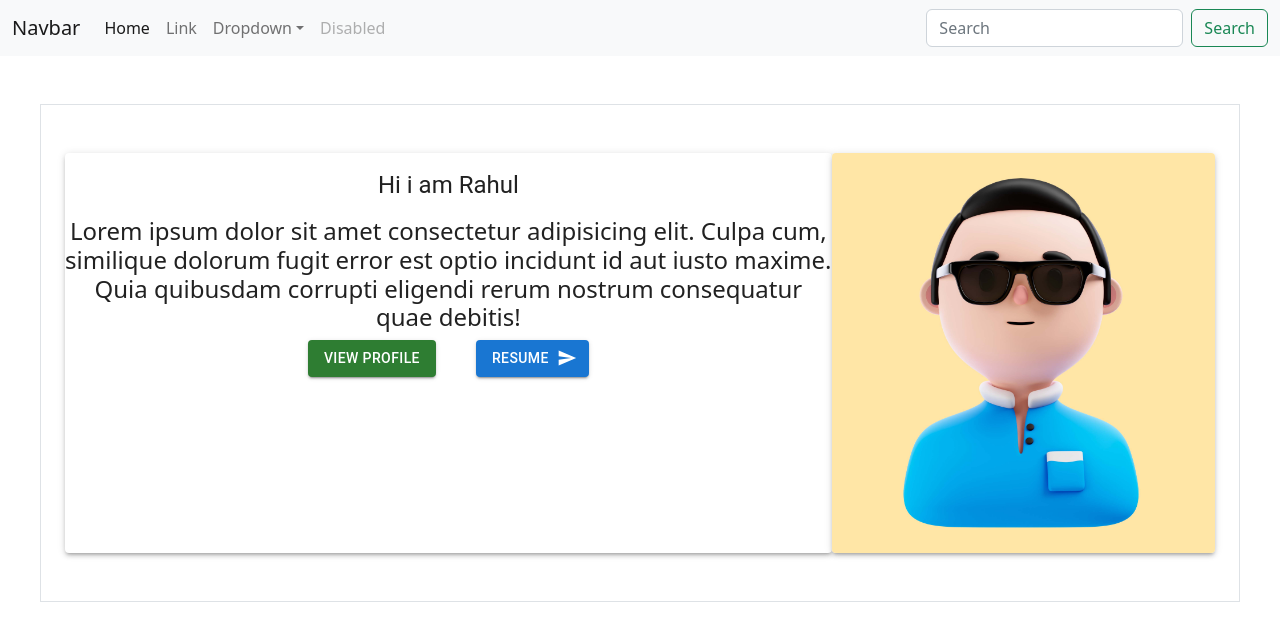
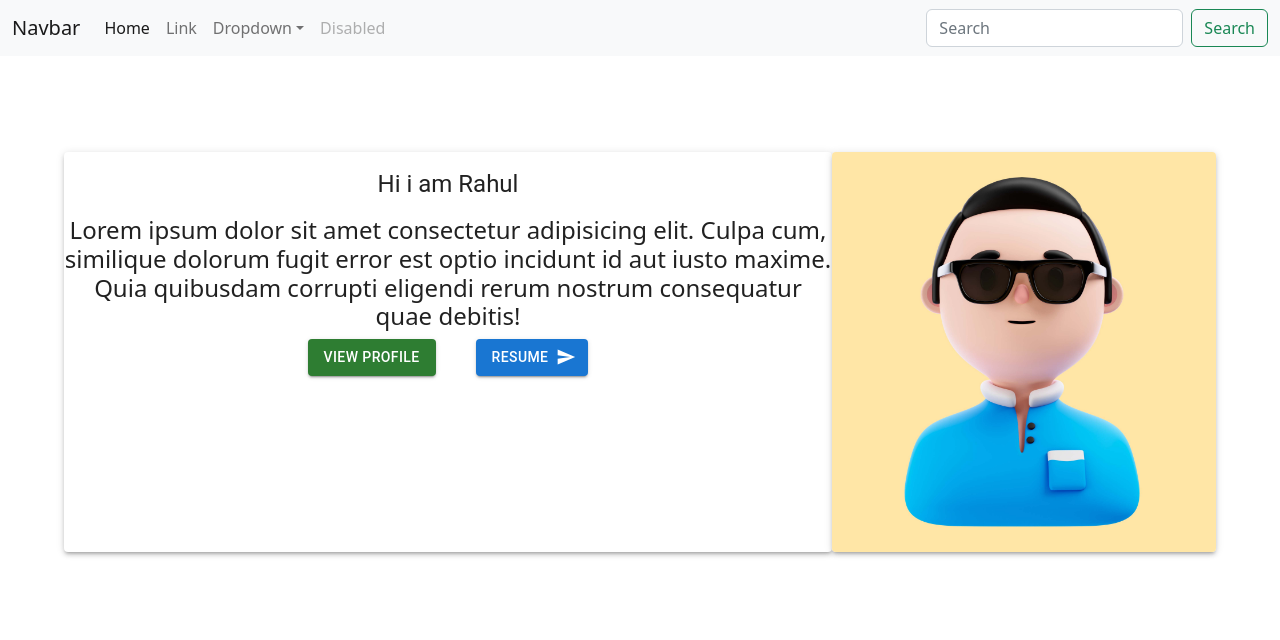
Before and after one commit to Rahul3178/green_pill, a React (Create React App) app: page / in a window 1280 px wide. Shown: the top 640 px of the page. Built offline with nearby package versions, Linux system fonts and the light colour scheme.

Commit message:
profile UI improved

```diff
--- a/src/components/MainProfile.jsx
+++ b/src/components/MainProfile.jsx
@@ -5,7 +5,7 @@ import snap from '../assets/Snap.jpg';
 const MainProfile = () => {
     return (
         <React.Fragment>
-            <Container className='border mt-5 MuiContainer-maxWidthMd'>
+            <Container className='mt-5 MuiContainer-maxWidthMd'>
                 <Grid item container xs={12}>
                     <Grid item lg={8} xs={12} >
 
```
